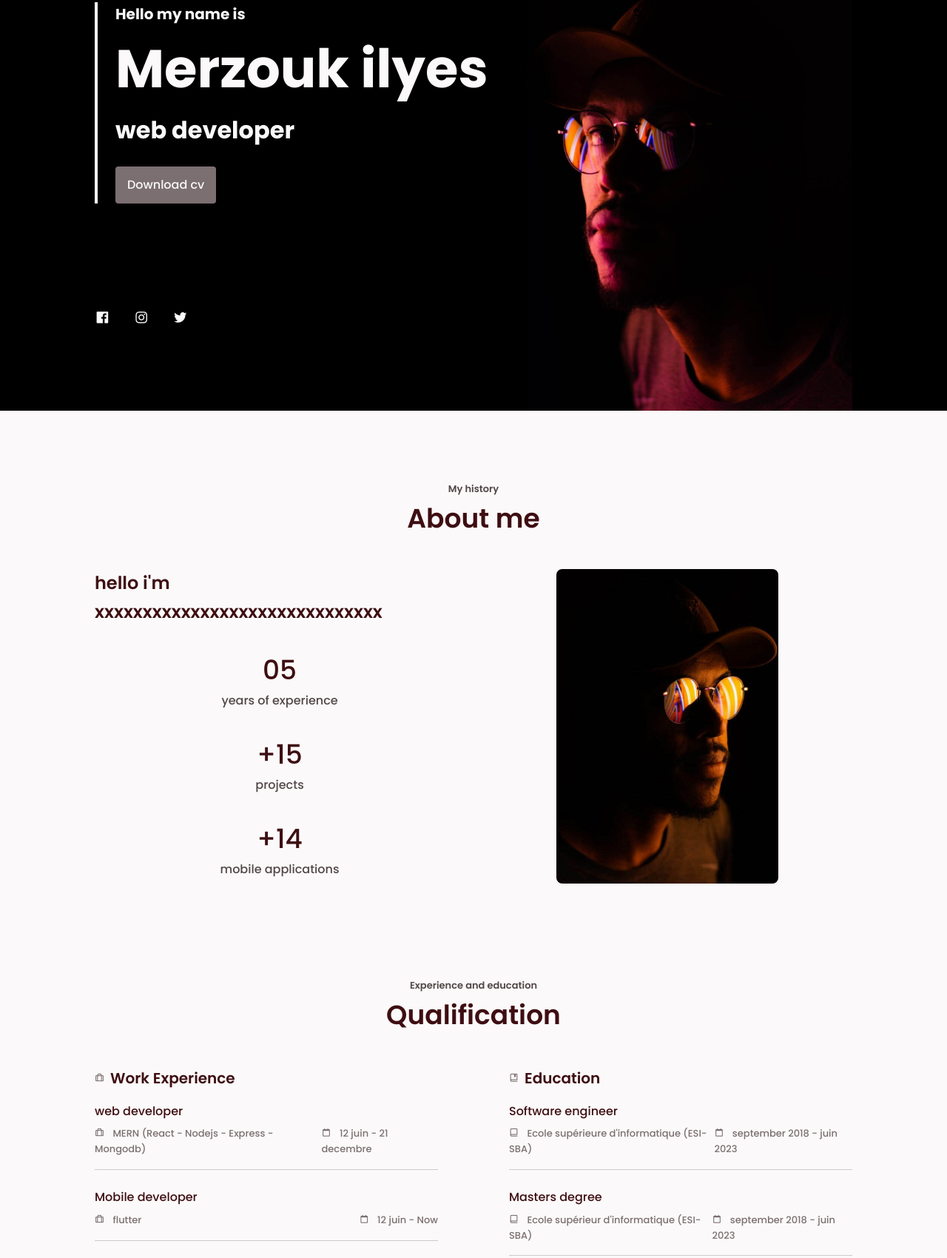
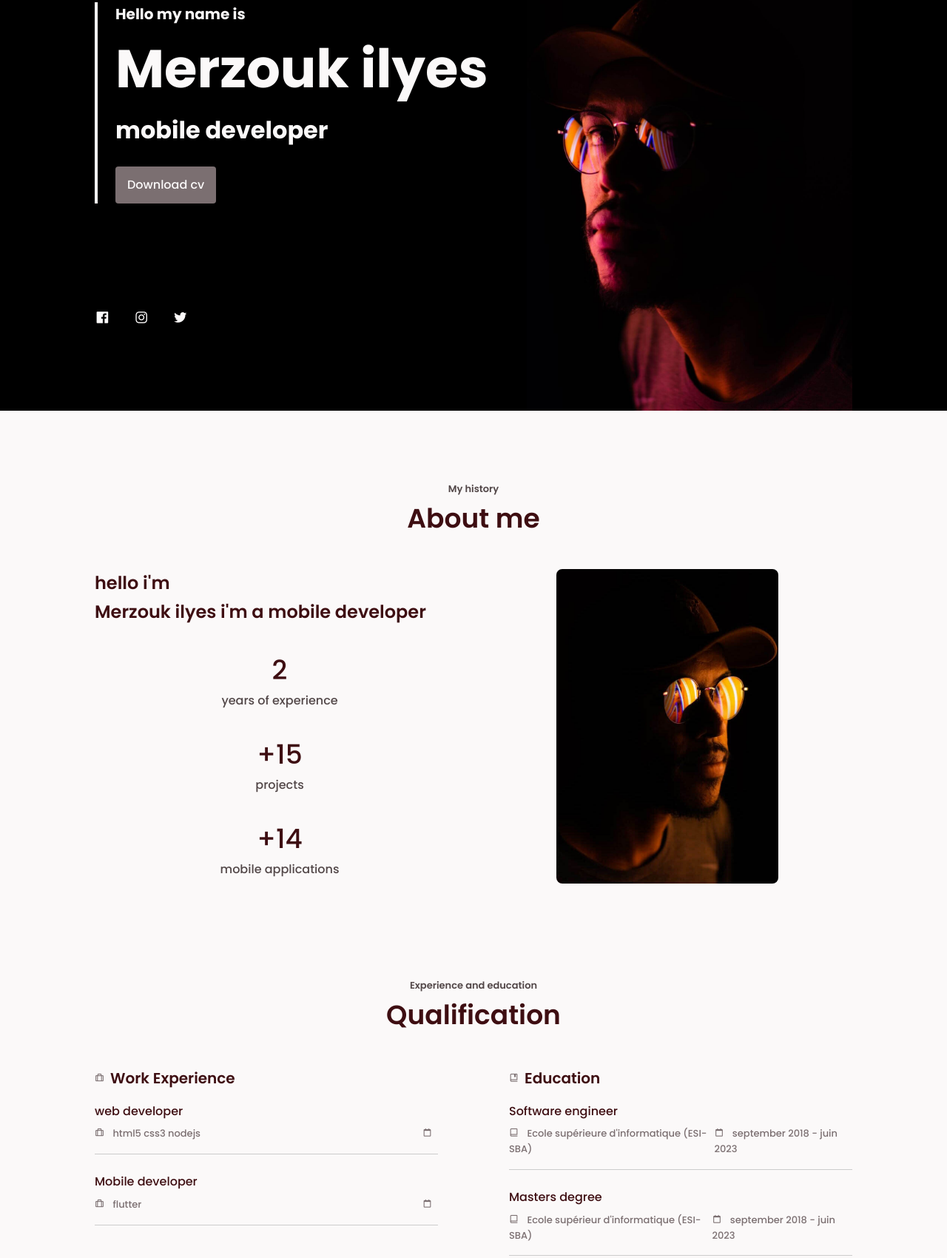
Before and after one commit to Merzouk-Ilyes/portfolio, a plain HTML site: page index.html in a window 1280 px wide. Shown: the part 245-1945 px from the top of the page at 74% size. Drawn offline with nearby package versions, Linux system fonts and the light colour scheme.

Commit message:
commited

```diff
--- a/index.html
+++ b/index.html
@@ -59,8 +59,8 @@
           <div class="home__data">
             <span class="home__greeting">Hello my name is</span>
             <h1 class="home__name">Merzouk ilyes</h1>
-            <span class="home__profession">web developer</span>
-            <a download="" href="assets/Modélisation - UML.pdf" class="button button-light">Download cv</a>
+            <span class="home__profession">mobile developer</span>
+            <a download="" href="" class="button button-light">Download cv</a>
           </div>
           <div class="home__social">
             <a href="#" class="home__social-icon"><i class='bx bxl-facebook-square' ></i></a>
@@ -80,9 +80,9 @@
         <h2 class="section-title">About me</h2>
         <div class="about__container bd-grid">
           <div class="about__data bd-grid">
-            <p class="about__description"><span>hello i'm <br> xxxxxxxxxxxxxxxxxxxxxxxxxxxxxx</span></p>
+            <p class="about__description"><span>hello i'm <br> Merzouk ilyes i'm a mobile developer</span></p>
             <div>
-              <span class="about__number">05</span>
+              <span class="about__number">2</span>
               <span class="about__achievement">years of experience</span>
             </div>
             <div>
@@ -113,11 +113,11 @@
                 <div class="qualification__box">
                   <span class="qualification__work">
                     <i class='bx bx-briefcase-alt qualification__title-icon'></i>
-                    MERN (React - Nodejs - Express - Mongodb)
+                   html5 css3 nodejs
                   </span>
                   <span class="qualification__work">
                     <i class='bx bx-calendar-alt qualification__title-icon'></i>
-                    12 juin -  21 decembre
+
                   </span>
                 </div>
               </div>
@@ -130,7 +130,7 @@
                   </span>
                   <span class="qualification__work">
                     <i class='bx bx-calendar-alt qualification__title-icon'></i>
-                    12 juin -  Now
+
                   </span>
                 </div>
               </div>
```
